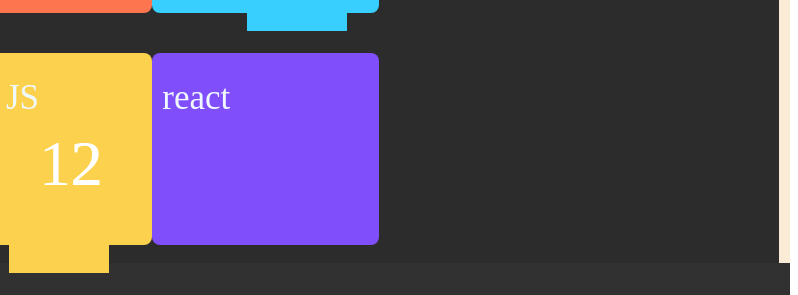
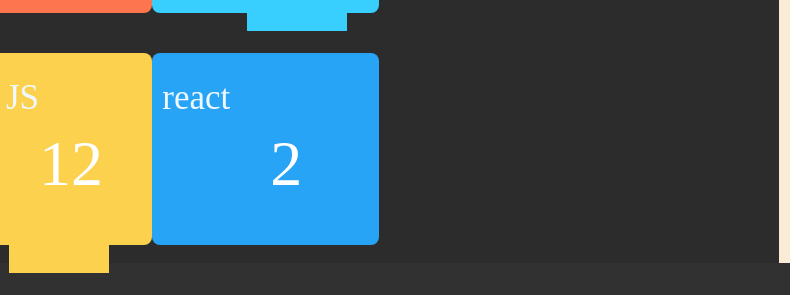
Before and after one commit to amirrezasadeghiii/Website, a plain HTML site: page index.html in a window 1280 px wide. Shown: the part 1509-1804 px from the top of the page, 482-1280 px from the left. Drawn offline with Linux system fonts and the light colour scheme; a script that the page names is missing; files whose address does not match are found by name.

Commit message:
Update style.css

```diff
--- a/style.css
+++ b/style.css
@@ -373,7 +373,7 @@
   display: flex;
   align-items: center;
   margin-top: 30px;
-  margin-left: -160px;
+  margin-left: 40px;
   font-size: 5vw;
 }
 
@@ -396,7 +396,7 @@
 .bottom-container-box-bootstrrap {
   width: 20vw;
   height: 15vw;
-  background-color: #814efc;
+  background-color: #28a4f7;
   border-radius: 8px;
   display: flex;
 }
@@ -1120,6 +1120,7 @@ img {
     width: 1vw;
     height: 3vw;
     margin-left: 15px;
+    background-color: #38cffe;
   }
 
   .bottom-container-box-bootstrrap {
```
